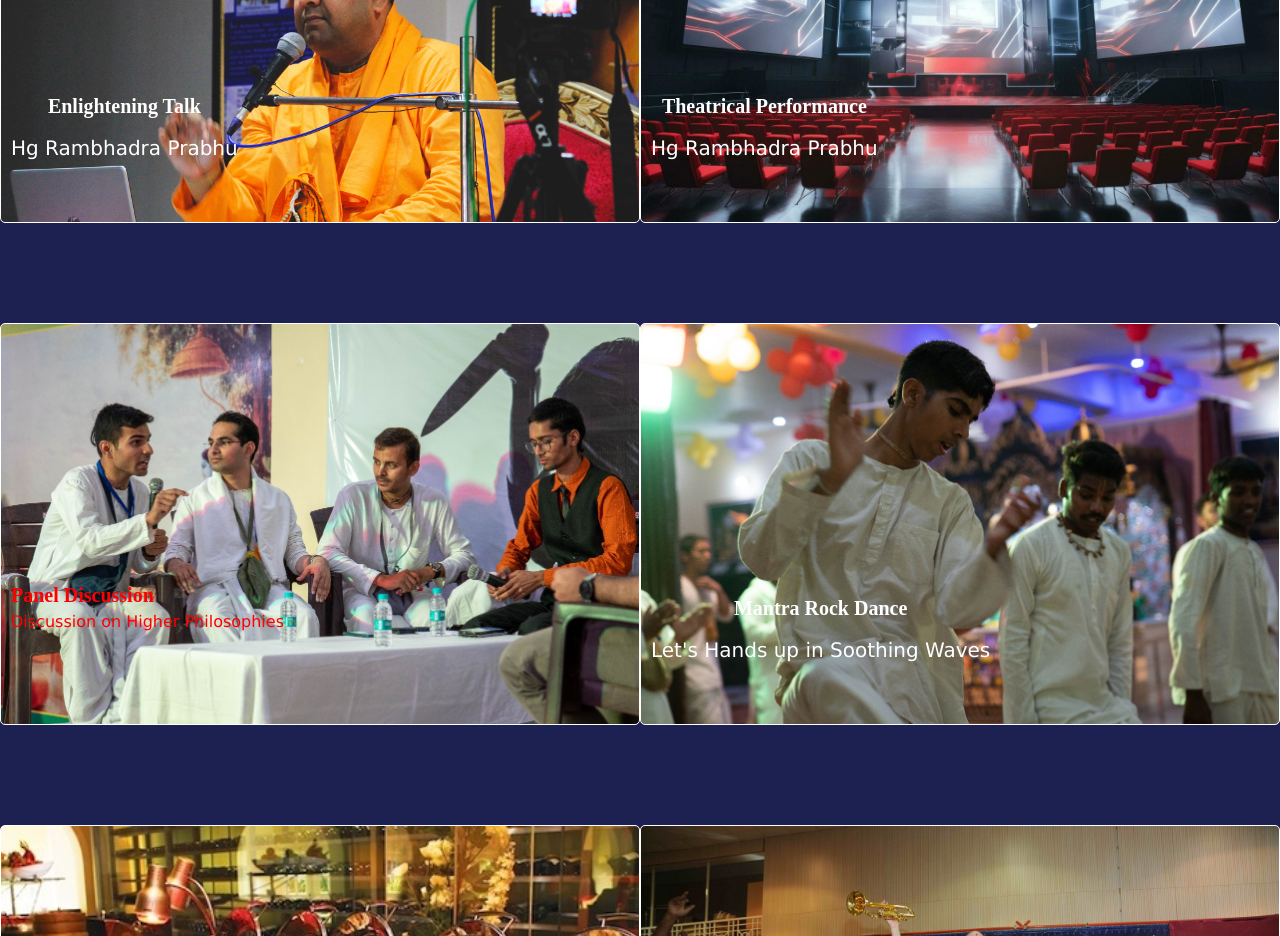
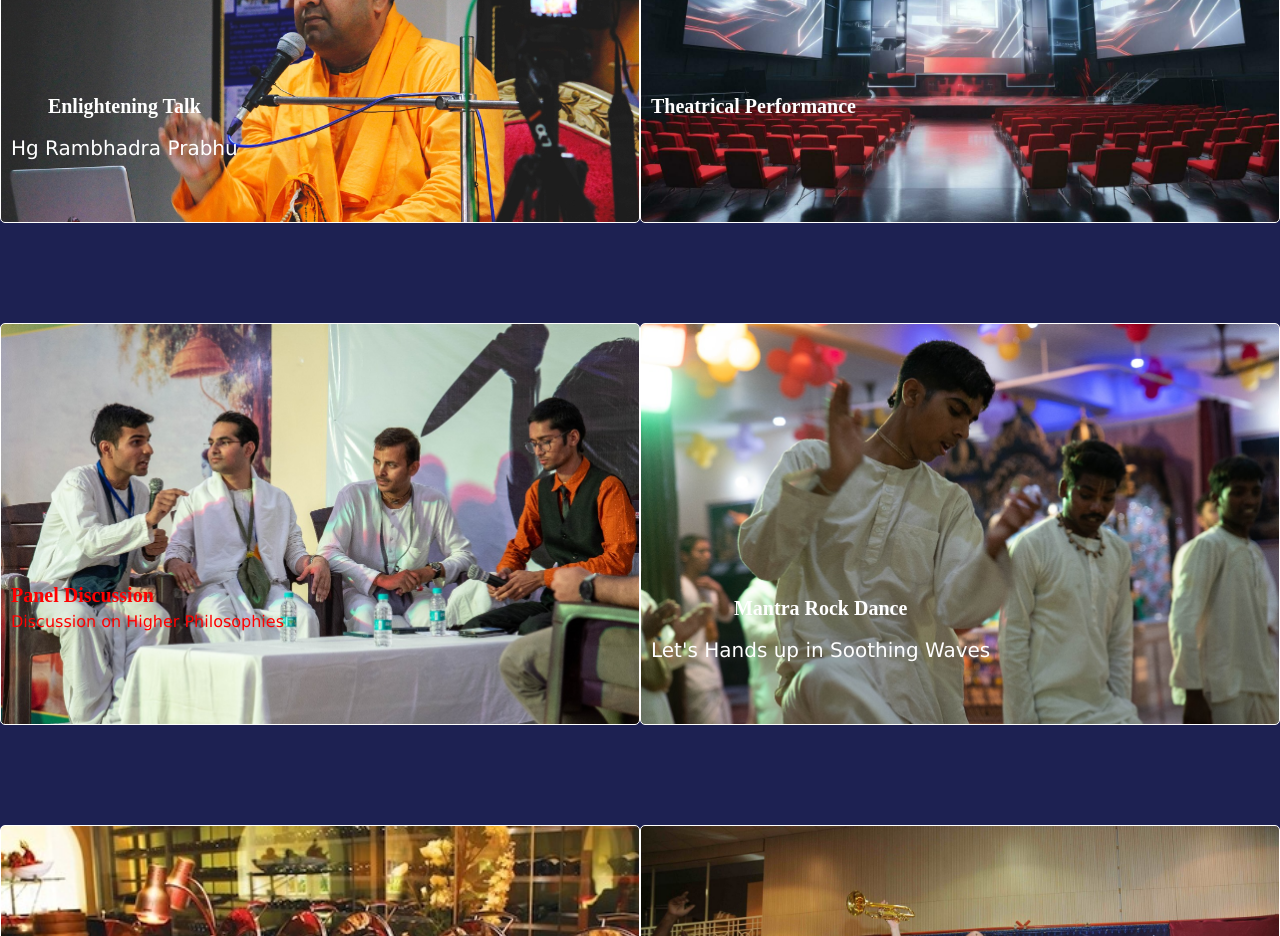
Before and after one commit to ConnectToKrsna/UmangApp, a React (Vite) app in the folder Umang Festival/: page / in a window 1280 px wide. Shown: the part 1560-2496 px from the top of the page. Built offline with nearby package versions, Linux system fonts and the light colour scheme; a web font is replaced by a local one.

Commit message:
Update Events.jsx 1

```diff
--- a/Umang Festival/src/Events.jsx
+++ b/Umang Festival/src/Events.jsx
@@ -24,9 +24,9 @@ export default function Events(){
                     <div className="card-heading">
                         <Title title={"Theatrical Performance"} size={"20px"}></Title>
                     </div>
-                    <div className="card-desc">
+{/*                     <div className="card-desc">
                         Hg Rambhadra Prabhu
-                    </div>
+                    </div> */}
                     </div>
                 </div>
                 {/* </div> */}
```
